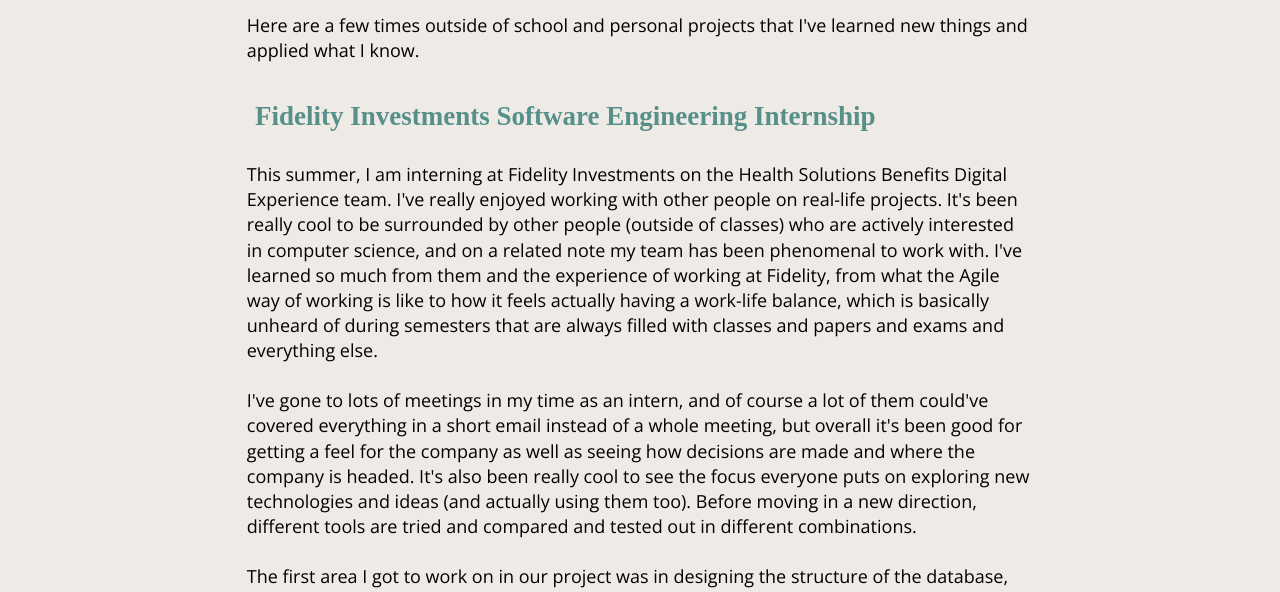
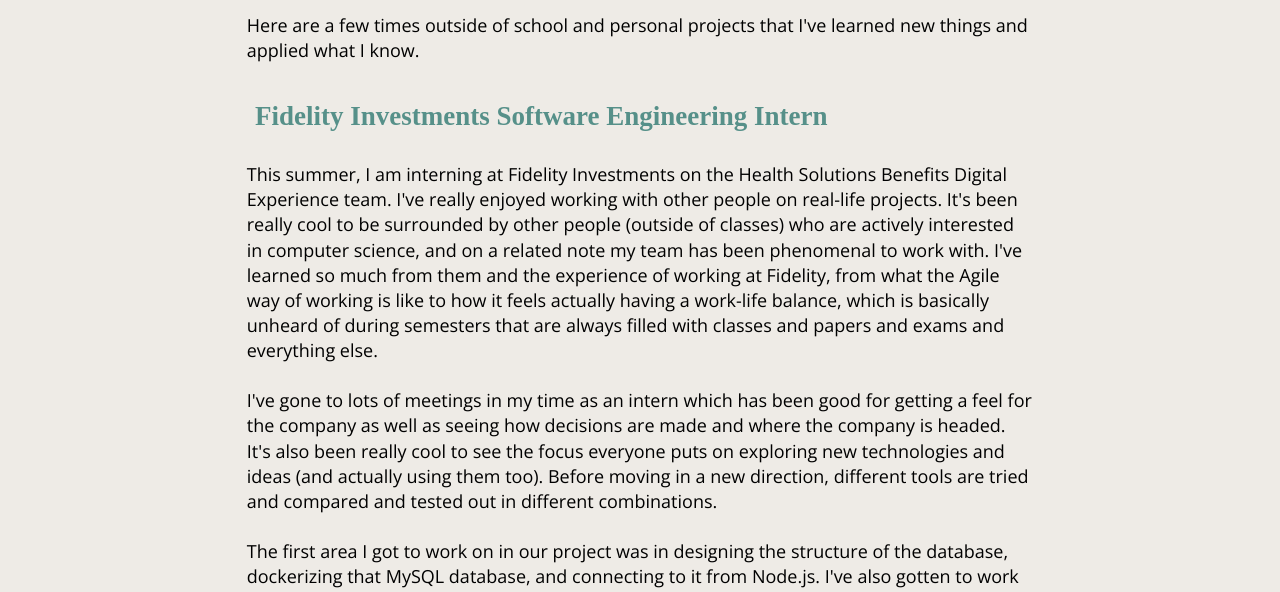
Before and after one commit to MadisonHuber/personal-site, a website built with Parcel: page experience.html in a window 1280 px wide. Shown: the part 199-791 px from the top of the page. Built offline with nearby package versions, Linux system fonts and the light colour scheme; a web font is replaced by a local one.

Commit message:
Modify experience

```diff
--- a/experience.html
+++ b/experience.html
@@ -23,9 +23,9 @@
     <h1>Real World Applications</h1>
     <div class="content">
     <p>Here are a few times outside of school and personal projects that I've learned new things and applied what I know.</p>
-    <h2>Fidelity Investments Software Engineering Internship</h2>
+    <h2>Fidelity Investments Software Engineering Intern</h2>
     <p>This summer, I am interning at Fidelity Investments on the Health Solutions Benefits Digital Experience team. I've really enjoyed working with other people on real-life projects. It's been really cool to be surrounded by other people (outside of classes) who are actively interested in computer science, and on a related note my team has been phenomenal to work with. I've learned so much from them and the experience of working at Fidelity, from what the Agile way of working is like to how it feels actually having a work-life balance, which is basically unheard of during semesters that are always filled with classes and papers and exams and everything else.</p>
-    <p>I've gone to lots of meetings in my time as an intern, and of course a lot of them could've covered everything in a short email instead of a whole meeting, but overall it's been good for getting a feel for the company as well as seeing how decisions are made and where the company is headed. It's also been really cool to see the focus everyone puts on exploring new technologies and ideas (and actually using them too). Before moving in a new direction, different tools are tried and compared and tested out in different combinations.</p>
+    <p>I've gone to lots of meetings in my time as an intern which has been good for getting a feel for the company as well as seeing how decisions are made and where the company is headed. It's also been really cool to see the focus everyone puts on exploring new technologies and ideas (and actually using them too). Before moving in a new direction, different tools are tried and compared and tested out in different combinations.</p>
     <p>
         The first area I got to work on in our project was in designing the structure of the database, dockerizing that MySQL database, and connecting to it from Node.js. I've also gotten to work with Vue.js and Handlebars, which was a good transition into what I'm working on now. Recently my work has been focused on web components, so I've been dealing more with HTML, CSS, JavaScript, TypeScript, and tools like LitElement and Lerna. I've truly enjoyed being able to learn and apply so many new things with other people who are just as excited as I am about what they're doing.
     </p>
```
